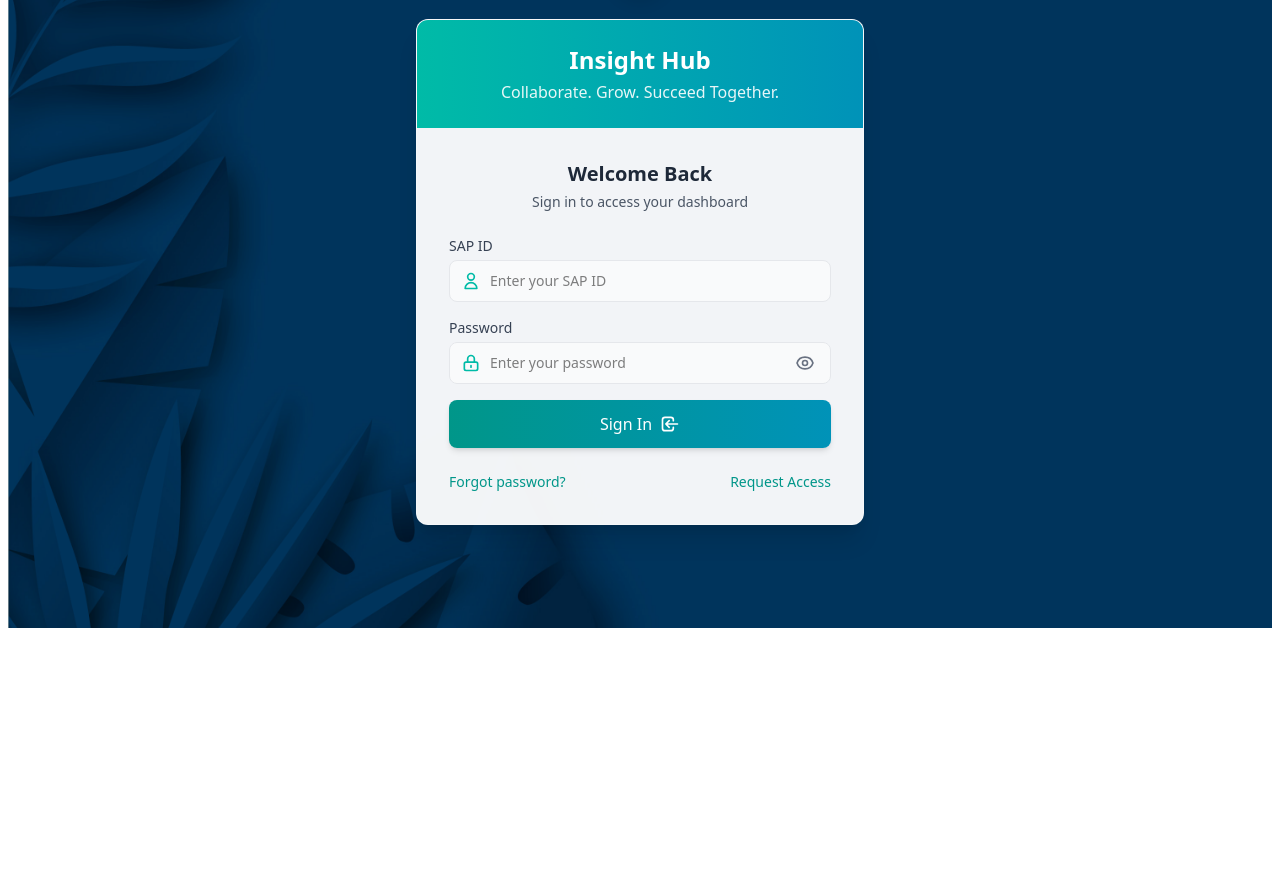
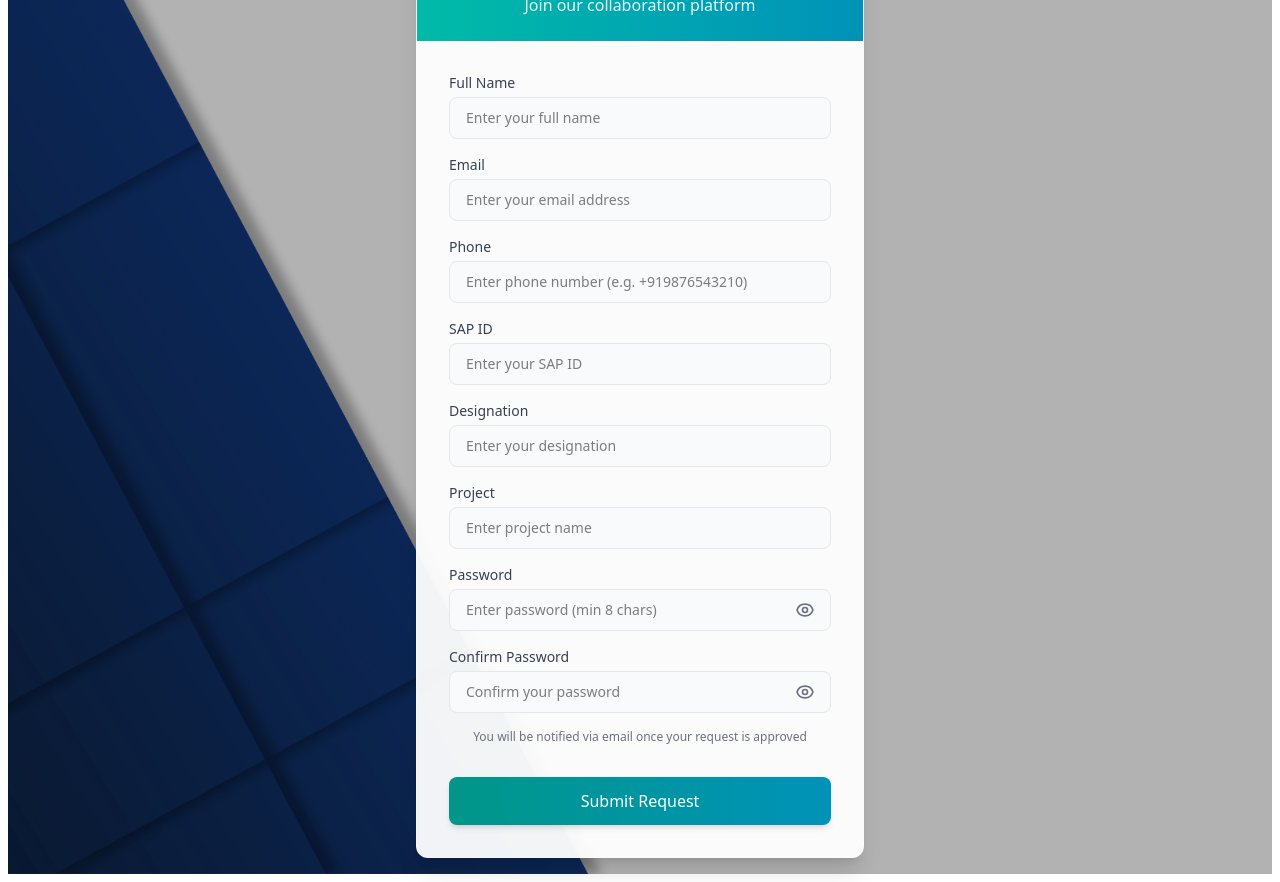
Before and after one commit to Hirthuk/employers-forum, a React (Vite) app: page /requestuser in a window 1280 px wide. Before the commit this address led to /login. Shown: the part 180-1062 px from the top of the page. Before the commit the page ends 816 px from the top, so only its background shows below. Built offline with nearby package versions, Linux system fonts and the light colour scheme; no server answers.

Commit message:
Email request access pending

```diff
--- a/src/App.jsx
+++ b/src/App.jsx
@@ -1,25 +1,28 @@
 import React, { useContext, useEffect  } from 'react'
 import Login from './pages/Login'
-import { Routes, Route, useNavigate } from 'react-router-dom'
+import { Routes, Route, useNavigate, useLocation } from 'react-router-dom'
 import { ToastContainer } from 'react-toastify'
 import Home from './pages/Home'
 import { UserContext } from './context/UserContext'
 import Happening from './pages/Happening'
 import Appreciate from './pages/Appreciate'
 import Profile from './pages/Profile'
-import Requestuser from './pages/RequestUser'
+import Requestuser from './pages/Requestuser'
 import HomeLogin from './pages/HomeLogin'
 import HrPage from './pages/HrPage'
 
 const App = () => {
-  const { user } = useContext(UserContext) ||localStorage.getItem('sapid');
+  const { user } = useContext(UserContext);
   const navigate = useNavigate();
+  const location = useLocation();
 
   useEffect(() => {
-    if(!user){
+    // allow these public paths without authentication
+    const publicPaths = ['/login', '/requestuser', '/about'];
+    if (!user && !publicPaths.includes(location.pathname)) {
       navigate('/login');
     }
-  }, [user, navigate]);
+  }, [user, navigate, location.pathname]);
 
   return (
     <div className="px-2 py-2">
--- a/src/config/config.js
+++ b/src/config/config.js
@@ -8,7 +8,8 @@ export const API_CONFIG = {
       PROFILE :  "api/users/profile",
       MAIL : "api/email",
       LOGIN: "api/auth/login",
-      LOGOUT: "api/auth/logout"
+      LOGOUT: "api/auth/logout",
+      EMAIL: "api/email"
     }
 }
 
--- a/src/pages/Profile.jsx
+++ b/src/pages/Profile.jsx
@@ -77,8 +77,8 @@ const Profile = () => {
         {/* Stats Grid */}
         <div className="grid grid-cols-1 sm:grid-cols-2 lg:grid-cols-3 gap-4 mt-6 relative z-10">
           <StatCard title="Current Project" value={userProfile.project} color="green" iconPath="M9.75 17L9 20l-1 1h8l-1-1-.75-3M3 13h18M5 17h14a2 2 0 002-2V5a2 2 0 00-2-2H5a2 2 0 00-2 2v10a2 2 0 002 2z" />
-          <StatCard title="Total Appreciation" value={userProfile.totalAppreciation} color="blue" iconPath="M14 10h4.764a2 2 0 011.789 2.894l-3.5 7A2 2 0 0115.263 21h-4.017c-.163 0-.326-.02-.485-.06L7 20m7-10V5a2 2 0 00-2-2h-.095c-.5 0-.905.405-.905.905 0 .714-.211 1.412-.608 2.006L7 11v9m7-10h-2M7 20H5a2 2 0 01-2-2v-6a2 2 0 012-2h2.5" />
-          <StatCard title="Performer Rank" value={`#${userProfile.performerRank}`} color="purple" iconPath="M16 7a4 4 0 11-8 0 4 4 0 018 0zM12 14a7 7 0 00-7 7h14a7 7 0 00-7-7z" />
+          <StatCard title="Total Appreciation" value={userProfile.total_appreciation} color="blue" iconPath="M14 10h4.764a2 2 0 011.789 2.894l-3.5 7A2 2 0 0115.263 21h-4.017c-.163 0-.326-.02-.485-.06L7 20m7-10V5a2 2 0 00-2-2h-.095c-.5 0-.905.405-.905.905 0 .714-.211 1.412-.608 2.006L7 11v9m7-10h-2M7 20H5a2 2 0 01-2-2v-6a2 2 0 012-2h2.5" />
+          <StatCard title="Performer Rank" value={`#${userProfile.rank}`} color="purple" iconPath="M16 7a4 4 0 11-8 0 4 4 0 018 0zM12 14a7 7 0 00-7 7h14a7 7 0 00-7-7z" />
         </div>
 
         {/* Points Card */}
--- a/src/pages/RequestUser.jsx
+++ b/src/pages/RequestUser.jsx
@@ -2,11 +2,13 @@ import React, { useState } from 'react'
 import { useNavigate } from 'react-router-dom';
 import { toast } from 'react-toastify';
 import { assets } from '../assets';
+import { API_CONFIG, axiosApiClient } from '../config/config';
 
 const Requestuser = () => {
   const [form, setForm] = useState({
     name: '',
-    email: '', // Added email field
+    email: '',
+    phone: '',
     sapId: '',
     designation: '',
     project: '',
@@ -15,46 +17,92 @@ const Requestuser = () => {
   });
   const [showPassword, setShowPassword] = useState(false);
   const [showConfirmPassword, setShowConfirmPassword] = useState(false);
+  const [errors, setErrors] = useState({});
+  const [submitting, setSubmitting] = useState(false);
   const navigate = useNavigate();
 
+  // send email / submit request to API
+  const sendRequest = async (payload) => {
+      const response = await axiosApiClient.post(API_CONFIG.EndPoints.EMAIL, payload);
+      return response.data;
+
+    }
+
       const handleChange = (e) => {
-    setForm({ ...form, [e.target.name]: e.target.value });
+    const { name, value } = e.target;
+    setForm(prev => ({ ...prev, [name]: value }));
+    setErrors(prev => ({ ...prev, [name]: undefined }));
   };
 
-  const handleSubmit = (e) => {
+  const validatePhone = (phone) => {
+    // basic international phone validation (allows optional +, 7-15 digits)
+    return /^\+?\d{7,15}$/.test(phone);
+  };
+
+  const handleSubmit = async (e) => {
     e.preventDefault();
 
+    const newErrors = {};
+
+    // password length
+    if (!form.password || form.password.length < 8) {
+      newErrors.password = "Password must be at least 8 characters";
+    }
+
+    // confirm password match (frontend only)
     if (form.password !== form.confirmPassword) {
-      toast.error("Passwords don't match");
+      newErrors.confirmPassword = "Passwords don't match";
+    }
+
+    // email basic validation
+    if (!form.email || !/\S+@\S+\.\S+/.test(form.email)) {
+      newErrors.email = "Please enter a valid email address";
+    }
+
+    // phone validation
+    if (!form.phone || !validatePhone(form.phone)) {
+      newErrors.phone = "Please enter a valid phone number (7-15 digits)";
+    }
+
+    if (Object.keys(newErrors).length > 0) {
+      setErrors(newErrors);
+      // show first error as toast
+      const firstError = newErrors[Object.keys(newErrors)[0]];
+      toast.error(firstError);
       return;
     }
 
-    if (form.password.length < 8) {
-      toast.error("Password must be at least 8 characters");
-      return;
-    }
+    // submit
+    setSubmitting(true);
+    try {
+      // Create payload without confirmPassword
+      const { confirmPassword, ...payload } = form;
+      await sendRequest(payload);
 
-    // Basic email validation
-    if (!form.email || !/\S+@\S+\.\S+/.test(form.email)) {
-      toast.error("Please enter a valid email address");
-      return;
-    }
+      toast.success("Request submitted successfully");
 
-    console.log(form);
+      // reset form & errors
       setForm({
         name: '',
         email: '',
+        phone: '',
         sapId: '',
         designation: '',
         project: '',
         password: '',
         confirmPassword: ''
       });
-
-    toast.success("Request submitted successfully");
+      setErrors({});
       navigate('/');
+    } catch (err) {
+      console.error(err);
+      toast.error(err?.response?.data?.message || 'Failed to submit request');
+    } finally {
+      setSubmitting(false);
+    }
   };
 
+  // ... rest of the component code remains the same ...
   return (
     <div className="min-h-screen flex items-center justify-center p-4 relative">
       {/* Background Image with Overlay */}
@@ -116,6 +164,24 @@ const Requestuser = () => {
                 placeholder="Enter your email address"
                 required
               />
+              {errors.email && <p className="text-xs text-red-500 mt-1">{errors.email}</p>}
+            </div>
+
+            <div>
+              <label className="block text-sm font-medium text-gray-700 mb-1" htmlFor="phone">
+                Phone
+              </label>
+              <input
+                id="phone"
+                name="phone"
+                type="tel"
+                value={form.phone}
+                onChange={handleChange}
+                className="w-full px-4 py-2.5 text-sm border border-gray-200 rounded-lg focus:ring-2 focus:ring-teal-500 focus:border-transparent transition-all bg-gray-50"
+                placeholder="Enter phone number (e.g. +919876543210)"
+                required
+              />
+              {errors.phone && <p className="text-xs text-red-500 mt-1">{errors.phone}</p>}
             </div>
 
             <div>
@@ -200,6 +266,7 @@ const Requestuser = () => {
                   )}
                 </button>
               </div>
+              {errors.password && <p className="text-xs text-red-500 mt-1">{errors.password}</p>}
             </div>
 
             <div>
@@ -236,6 +303,7 @@ const Requestuser = () => {
                   )}
                 </button>
               </div>
+              {errors.confirmPassword && <p className="text-xs text-red-500 mt-1">{errors.confirmPassword}</p>}
             </div>
 
             <p className="text-center text-xs text-gray-500 mt-2">
@@ -244,15 +312,19 @@ const Requestuser = () => {
 
             <button
               type="submit"
+              disabled={submitting}
               className="w-full bg-gradient-to-r from-teal-600 to-cyan-600 hover:from-teal-700 hover:to-cyan-700 text-white py-3 rounded-lg font-medium transition-all duration-300 shadow-md hover:shadow-lg mt-4"
             >
-              Submit Request
+              {submitting ? 'Submitting...' : 'Submit Request'}
             </button>
           </form>
         </div>
       </div>
     </div>
   )
-}
+  };
+
+
+
 
 export default Requestuser;
```
Lines whose indentation alone changed are shown as unchanged.
